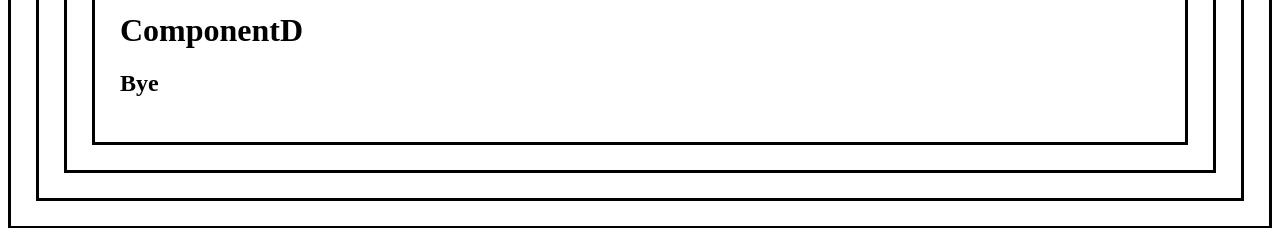
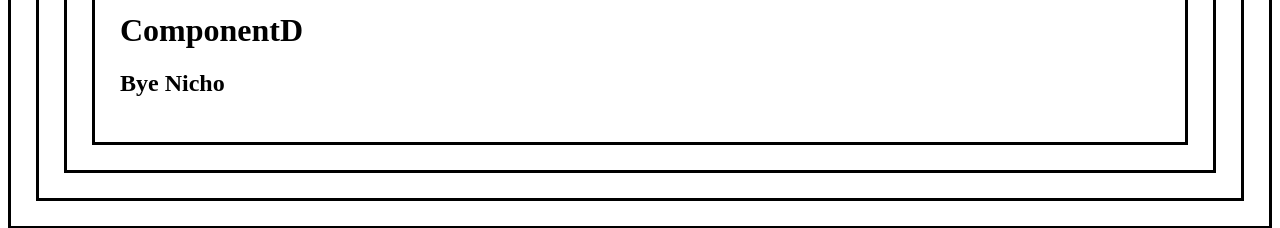
Before and after one commit to nicholasreinaldo/my-react-app, a React (Vite) app: page / in a window 1280 px wide. Shown: the part 416-644 px from the top of the page. Built offline with nearby package versions, Linux system fonts and the light colour scheme.

Commit message:
Jun 9, 2024, 6:52 PM

```diff
--- a/src/ComponentD.jsx
+++ b/src/ComponentD.jsx
@@ -1,8 +1,12 @@
+import React, { useContext } from 'react'
+import { UserContext } from './ComponentA'
+
 function ComponentD() {
+  const user = useContext(UserContext)
   return (
     <div className="box">
       <h1>ComponentD</h1>
-      <h2>{`Bye`}</h2>
+      <h2>{`Bye ${user}`}</h2>
     </div>
   )
 }
```
